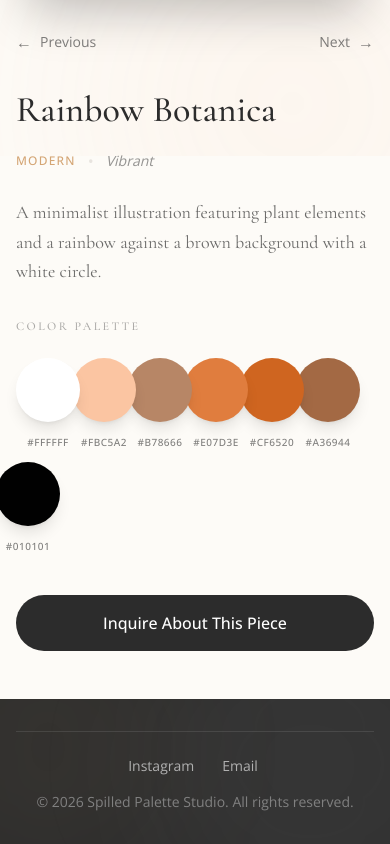
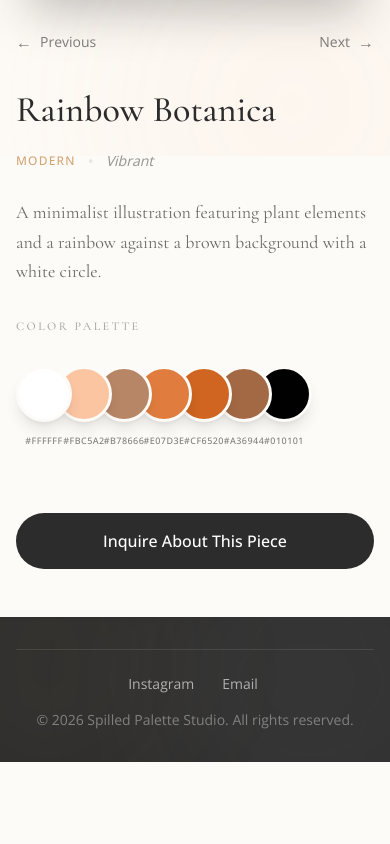
Before and after one commit to daredeep33/spilledpalettestudio, a Next.js app: page /gallery/abstract-botanical-rainbow in a window 390 px wide. Shown: the part 688-1532 px from the top of the page. After the commit the page ends 1450 px from the top, so only its background shows below. Built offline with nearby package versions, Linux system fonts and the light colour scheme.

Commit message:
Fix mobile color palette wrapping and overflow

```diff
--- a/components/gallery/ArtworkDetail.tsx
+++ b/components/gallery/ArtworkDetail.tsx
@@ -195,22 +195,22 @@ export default function ArtworkDetail({ artwork }: ArtworkDetailProps) {
                 });
 
                 return (
-                  <div className="flex flex-wrap gap-3">
+                  <div className="flex flex-nowrap overflow-x-auto pb-6 pt-2 -mx-4 px-4 sm:mx-0 sm:px-0 gap-0 scrollbar-hide snap-x">
                     {sortedPalette.map((color: string, index: number) => (
                       <div
                         key={color}
-                        className="group relative flex flex-col items-center"
+                        className="group relative flex flex-col items-center flex-shrink-0 snap-start"
                         style={{
-                          marginLeft: index > 0 ? '-20px' : '0',
+                          marginLeft: index > 0 ? '-16px' : '0',
                           zIndex: sortedPalette.length - index
                         }}
                       >
                         <motion.div
                           whileHover={{ scale: 1.15, zIndex: 10 }}
-                          className="w-16 h-16 rounded-full border-3 border-white shadow-lg transition-all"
+                          className="w-14 h-14 sm:w-16 sm:h-16 rounded-full border-[3px] border-[#FDFBF7] shadow-lg transition-all"
                           style={{ backgroundColor: color.toLowerCase() }}
                         />
-                        <span className="mt-3 text-[10px] uppercase tracking-wider text-[#2C2C2C]/60 font-medium">
+                        <span className="mt-3 text-[9px] sm:text-[10px] uppercase tracking-wider text-[#2C2C2C]/60 font-medium">
                           {color}
                         </span>
                       </div>
```
